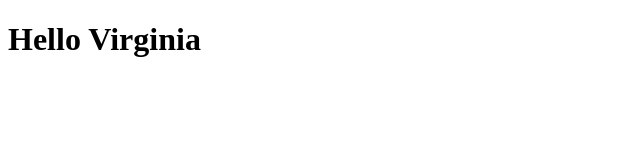
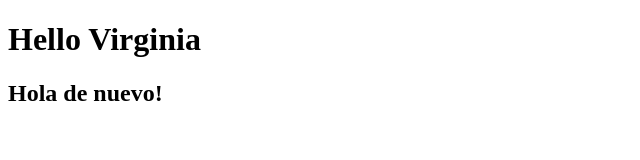
Before and after one commit to Patriciaddc80/Hello-Virginia, a plain HTML site: page index.html in a window 1280 px wide. Shown: the whole page, without its empty margins (0-640 px from the left). Drawn offline with Linux system fonts and the light colour scheme.

Commit message:
Hola Virginia, de nuevo

```diff
--- a/index.html
+++ b/index.html
@@ -11,6 +11,9 @@
     <h1>
         Hello Virginia
     </h1>
+    <h2>
+        Hola de nuevo!
+    </h2>
 </body>
 
 </html>
```
